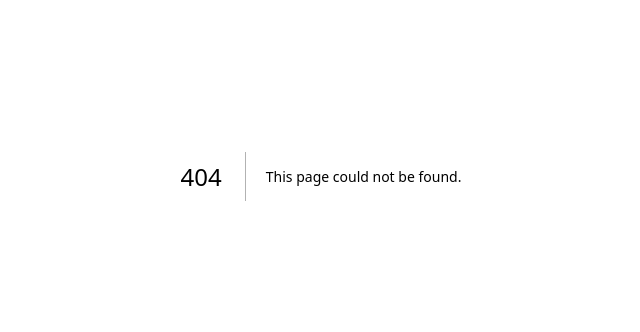
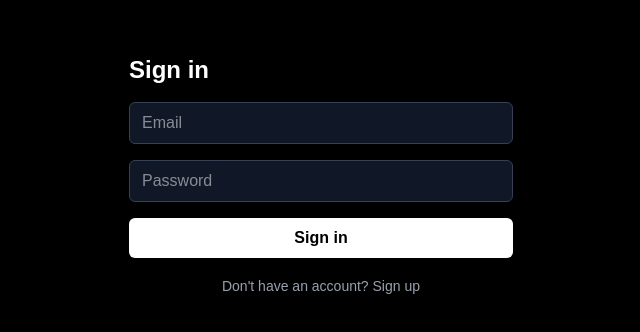
Before and after one commit to flowcraft7/fitflow, a Next.js app: page /login in a window 1280 px wide. Before the commit this address had no page. Shown: the part 224-556 px from the top of the page, without its empty margins (319-959 px from the left). Built offline with nearby package versions, Linux system fonts and the light colour scheme; no server answers.

Commit message:
Add subdomain-based gym detection, signup flow, and dashboard

```diff
--- /dev/null
+++ b/src/app/actions.ts
@@ -0,0 +1,35 @@
+'use server'
+
+import { headers } from 'next/headers'
+import { createClient } from '@/lib/supabase/server'
+
+export async function completeSignup(userId: string) {
+  const headersList = await headers()
+  const subdomain = headersList.get('x-gym-subdomain')
+
+  if (!subdomain) {
+    return { error: "No gym context found. Please use your gym's link." }
+  }
+
+  const supabase = await createClient()
+
+  const { data: gym, error: gymError } = await supabase
+    .from('gyms')
+    .select('id')
+    .eq('subdomain', subdomain)
+    .single()
+
+  if (gymError || !gym) {
+    return { error: 'Gym not found for this link.' }
+  }
+
+  const { error: memberError } = await supabase
+    .from('members')
+    .insert({ id: userId, gym_id: gym.id, role: 'member' })
+
+  if (memberError) {
+    return { error: memberError.message }
+  }
+
+  return { success: true }
+}
--- /dev/null
+++ b/src/app/dashboard/page.tsx
@@ -0,0 +1,44 @@
+import { redirect } from 'next/navigation'
+import { createClient } from '@/lib/supabase/server'
+import { getCurrentGym } from '@/lib/get-current-gym'
+
+export default async function DashboardPage() {
+  const supabase = await createClient()
+  const { data: { user } } = await supabase.auth.getUser()
+
+  if (!user) {
+    redirect('/login')
+  }
+
+  const gym = await getCurrentGym()
+
+  const { data: member } = await supabase
+    .from('members')
+    .select('*')
+    .eq('id', user.id)
+    .single()
+
+  return (
+    <div className="min-h-screen bg-black text-white p-6">
+      <h1 className="text-2xl font-bold">
+        Welcome{member?.full_name ? ,  : ''}
+      </h1>
+      {gym && <p className="text-gray-400 mt-1">{gym.name}</p>}
+
+      <div className="grid grid-cols-1 sm:grid-cols-2 gap-4 mt-8">
+        <a href="/exercises" className="rounded-lg border border-gray-700 p-4 hover:bg-gray-900">
+          <h2 className="font-semibold">Exercise Library</h2>
+          <p className="text-sm text-gray-400">Browse exercises by muscle group</p>
+        </a>
+        <a href="/plans" className="rounded-lg border border-gray-700 p-4 hover:bg-gray-900">
+          <h2 className="font-semibold">Workout Plans</h2>
+          <p className="text-sm text-gray-400">Your plans & AI-generated routines</p>
+        </a>
+        <a href="/progress" className="rounded-lg border border-gray-700 p-4 hover:bg-gray-900">
+          <h2 className="font-semibold">Progress</h2>
+          <p className="text-sm text-gray-400">Weight, steps & measurements</p>
+        </a>
+      </div>
+    </div>
+  )
+}
--- /dev/null
+++ b/src/app/login/page.tsx
@@ -0,0 +1,91 @@
+'use client'
+
+import { useState } from 'react'
+import { useRouter } from 'next/navigation'
+import { createClient } from '@/lib/supabase/client'
+import { completeSignup } from '@/app/actions'
+
+export default function LoginPage() {
+  const [email, setEmail] = useState('')
+  const [password, setPassword] = useState('')
+  const [isSignUp, setIsSignUp] = useState(false)
+  const [error, setError] = useState('')
+  const [loading, setLoading] = useState(false)
+  const router = useRouter()
+  const supabase = createClient()
+
+  const handleSubmit = async (e: React.FormEvent) => {
+    e.preventDefault()
+    setError('')
+    setLoading(true)
+
+    if (isSignUp) {
+      const { data, error } = await supabase.auth.signUp({ email, password })
+      if (error) {
+        setError(error.message)
+        setLoading(false)
+        return
+      }
+      if (data.user) {
+        const result = await completeSignup(data.user.id)
+        if (result.error) {
+          setError(result.error)
+          setLoading(false)
+          return
+        }
+      }
+      router.push('/dashboard')
+    } else {
+      const { error } = await supabase.auth.signInWithPassword({ email, password })
+      if (error) setError(error.message)
+      else router.push('/dashboard')
+    }
+    setLoading(false)
+  }
+
+  return (
+    <div className="flex min-h-screen items-center justify-center bg-black px-4">
+      <form onSubmit={handleSubmit} className="w-full max-w-sm space-y-4">
+        <h1 className="text-2xl font-bold text-white">
+          {isSignUp ? 'Create account' : 'Sign in'}
+        </h1>
+
+        <input
+          type="email"
+          placeholder="Email"
+          value={email}
+          onChange={(e) => setEmail(e.target.value)}
+          required
+          className="w-full rounded-md border border-gray-700 bg-gray-900 px-3 py-2 text-white"
+        />
+
+        <input
+          type="password"
+          placeholder="Password"
+          value={password}
+          onChange={(e) => setPassword(e.target.value)}
+          required
+          className="w-full rounded-md border border-gray-700 bg-gray-900 px-3 py-2 text-white"
+        />
+
+        {error && <p className="text-sm text-red-500">{error}</p>}
+
+        <button
+          type="submit"
+          disabled={loading}
+          className="w-full rounded-md bg-white py-2 font-semibold text-black disabled:opacity-50"
+        >
+          {loading ? 'Please wait...' : isSignUp ? 'Sign up' : 'Sign in'}
+        </button>
+
+        <button
+          type="button"
+          onClick={() => setIsSignUp(!isSignUp)}
+          className="w-full text-sm text-gray-400"
+        >
+          {isSignUp ? 'Already have an account? Sign in' : "Don't have an account? Sign up"}
+        </button>
+      </form>
+    </div>
+  )
+}
--- /dev/null
+++ b/src/lib/get-current-gym.ts
@@ -0,0 +1,19 @@
+import { headers } from 'next/headers'
+import { createClient } from '@/lib/supabase/server'
+
+export async function getCurrentGym() {
+  const headersList = await headers()
+  const subdomain = headersList.get('x-gym-subdomain')
+
+  if (!subdomain) return null
+
+  const supabase = await createClient()
+  const { data, error } = await supabase
+    .from('gyms')
+    .select('*')
+    .eq('subdomain', subdomain)
+    .single()
+
+  if (error || !data) return null
+  return data
+}
--- /dev/null
+++ b/src/lib/supabase/client.ts
@@ -0,0 +1,8 @@
+import { createBrowserClient } from '@supabase/ssr'
+
+export function createClient() {
+  return createBrowserClient(
+    process.env.NEXT_PUBLIC_SUPABASE_URL!,
+    process.env.NEXT_PUBLIC_SUPABASE_ANON_KEY!
+  )
+}
--- /dev/null
+++ b/src/lib/supabase/server.ts
@@ -0,0 +1,27 @@
+import { createServerClient } from '@supabase/ssr'
+import { cookies } from 'next/headers'
+
+export async function createClient() {
+  const cookieStore = await cookies()
+
+  return createServerClient(
+    process.env.NEXT_PUBLIC_SUPABASE_URL!,
+    process.env.NEXT_PUBLIC_SUPABASE_ANON_KEY!,
+    {
+      cookies: {
+        getAll() {
+          return cookieStore.getAll()
+        },
+        setAll(cookiesToSet) {
+          try {
+            cookiesToSet.forEach(({ name, value, options }) =>
+              cookieStore.set(name, value, options)
+            )
+          } catch {
+            // Called from a Server Component — safe to ignore if middleware refreshes sessions
+          }
+        },
+      },
+    }
+  )
+}
--- /dev/null
+++ b/src/middleware.ts
@@ -0,0 +1,67 @@
+import { createServerClient } from '@supabase/ssr'
+import { NextResponse, type NextRequest } from 'next/server'
+
+function getSubdomain(request: NextRequest): string | null {
+  const host = request.headers.get('host') || ''
+  const hostname = host.split(':')[0]
+
+  if (hostname === 'localhost' || hostname === '127.0.0.1') {
+    return request.nextUrl.searchParams.get('gym')
+  }
+
+  const parts = hostname.split('.')
+
+  if (parts.length >= 3) {
+    const sub = parts[0]
+    if (sub === 'www') return null
+    return sub
+  }
+
+  return null
+}
+
+export async function middleware(request: NextRequest) {
+  const subdomain = getSubdomain(request)
+
+  const requestHeaders = new Headers(request.headers)
+  if (subdomain) {
+    requestHeaders.set('x-gym-subdomain', subdomain)
+  }
+
+  let supabaseResponse = NextResponse.next({
+    request: {
+      headers: requestHeaders,
+    },
+  })
+
+  const supabase = createServerClient(
+    process.env.NEXT_PUBLIC_SUPABASE_URL!,
+    process.env.NEXT_PUBLIC_SUPABASE_ANON_KEY!,
+    {
+      cookies: {
+        getAll() {
+          return request.cookies.getAll()
+        },
+        setAll(cookiesToSet) {
+          cookiesToSet.forEach(({ name, value }) => request.cookies.set(name, value))
+          supabaseResponse = NextResponse.next({
+            request: { headers: requestHeaders },
+          })
+          cookiesToSet.forEach(({ name, value, options }) =>
+            supabaseResponse.cookies.set(name, value, options)
+          )
+        },
+      },
+    }
+  )
+
+  await supabase.auth.getUser()
+
+  return supabaseResponse
+}
+
+export const config = {
+  matcher: [
+    '/((?!_next/static|_next/image|favicon.ico|.*\\.(?:svg|png|jpg|jpeg|gif|webp)$).*)',
+  ],
+}
```
